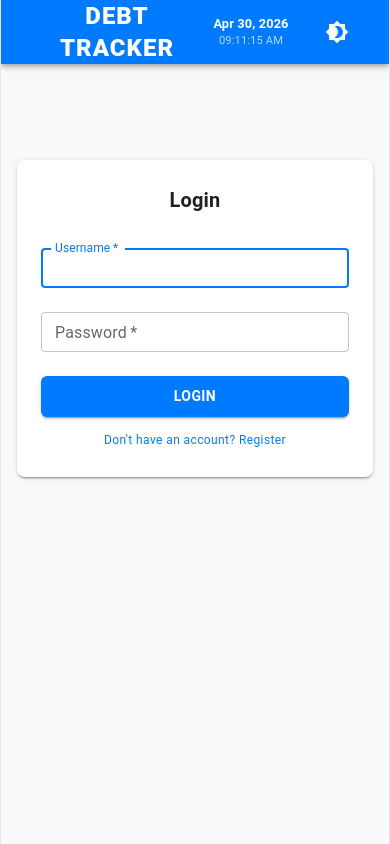
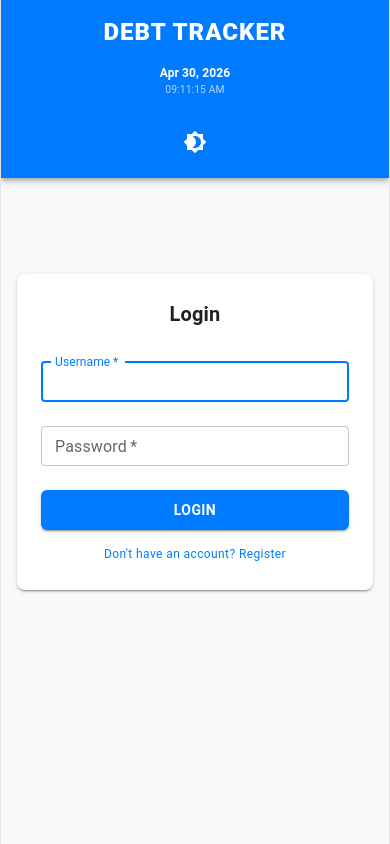
Before and after one commit to anamaricriscaravana/debt-tracker, a React (Vite) app in the folder frontend/: page / in a window 390 px wide. Built offline with nearby package versions, Linux system fonts and the light colour scheme.

Commit message:
style: add to record button color and center-align AppBar elements for mobile responsive view

```diff
--- a/frontend/src/App.jsx
+++ b/frontend/src/App.jsx
@@ -81,15 +81,37 @@ function App() {
           position="static"
           sx={{ bgcolor: mode === 'dark' ? '#000000' : '#007bff', transition: 'background-color 0.3s' }}
         >
-          <Toolbar sx={{ justifyContent: 'space-between', px: 4 }}>
-            <Typography variant="h5" sx={{ fontWeight: '900', letterSpacing: '1px', color: '#fff' }}>
+          <Toolbar sx={{
+            flexDirection: { xs: 'column', md: 'row' },
+            alignItems: 'center', // I-center lahat ng stack items vertically sa mobile
+            gap: { xs: 2, md: 0 },
+            py: { xs: 2, md: 1 },
+            px: 4
+          }}>
+            {/* 1. Title */}
+            <Typography variant="h5" sx={{
+              fontWeight: '900',
+              letterSpacing: '1px',
+              color: '#fff',
+              textAlign: 'center', // I-center ang "DEBT TRACKER" text
+              width: { xs: '100%', md: 'auto' }
+            }}>
               DEBT TRACKER
             </Typography>
 
-            <Box sx={{ display: 'flex', alignItems: 'center', gap: 3, ml: 'auto', mr: 2 }}>
+            {/* 2. Middle Section (Balance & Time) */}
+            <Box sx={{
+              display: 'flex',
+              alignItems: 'center',
+              justifyContent: 'center', // ETO ANG FIX: I-center ang balance at date sa mobile
+              width: { xs: '100%', md: 'auto' }, // Kunin ang buong lapad sa mobile
+              gap: { xs: 3, sm: 4 },
+              flexDirection: 'row',
+              ml: { md: 'auto' },
+              mr: { md: 2 }
+            }}>
               {token && (
-                <>
-                  <Box sx={{ textAlign: 'right', color: '#fff' }}>
+                <Box sx={{ textAlign: 'center', color: '#fff' }}> {/* Ginawang textAlign: center */}
                   <Typography variant="caption" sx={{ display: 'block', opacity: 0.7, fontSize: '0.65rem' }}>
                     {currentView === 'active' ? 'Active Balance' : 'Total Settled'}
                   </Typography>
@@ -97,22 +119,30 @@ function App() {
                     ₱{totalDebt.toLocaleString()}
                   </Typography>
                 </Box>
-                  <div style={{ height: '30px', width: '1px', backgroundColor: 'rgba(255,255,255,0.3)' }}></div>
-                </>
               )}
 
-              <Box sx={{ textAlign: 'center', color: '#fff', minWidth: '100px' }}>
-                <Typography sx={{ fontWeight: 'bold', fontSize: '0.8rem' }}>
+              {/* Divider - Itago sa mobile para mas malinis */}
+              <Box sx={{ height: '30px', width: '1px', bgcolor: 'rgba(255,255,255,0.3)', display: { xs: 'none', sm: 'block' } }} />
+
+              <Box sx={{ textAlign: 'center', color: '#fff' }}>
+                <Typography sx={{ fontWeight: 'bold', fontSize: '0.75rem' }}>
                   {currentTime.toLocaleDateString('en-US', { month: 'short', day: 'numeric', year: 'numeric' })}
                 </Typography>
-                <Typography sx={{ opacity: 0.7, fontSize: '0.7rem' }}>
+                <Typography sx={{ opacity: 0.7, fontSize: '0.65rem' }}>
                   {currentTime.toLocaleTimeString([], { hour: '2-digit', minute: '2-digit', second: '2-digit' })}
                 </Typography>
               </Box>
             </Box>
 
-            <Box sx={{ display: 'flex', alignItems: 'center', gap: 1 }}>
-              {/* Theme Toggle with Tooltip */}
+            {/* 3. Right Icons Section */}
+            <Box sx={{
+              display: 'flex',
+              alignItems: 'center',
+              justifyContent: 'center', // I-center din ang icons sa ilalim
+              width: { xs: '100%', md: 'auto' },
+              gap: 2,
+              mt: { xs: 1, md: 0 }
+            }}>
               <Tooltip title={mode === 'dark' ? "Switch to Light Mode" : "Switch to Dark Mode"} arrow>
                 <IconButton onClick={toggleColorMode} color="inherit">
                   {mode === 'dark' ? <Brightness7Icon /> : <Brightness4Icon />}
@@ -120,23 +150,18 @@ function App() {
               </Tooltip>
 
               {token && (
-                <>
-                  <Tooltip title="Account settings">
                 <IconButton onClick={handleProfileClick} sx={{ p: 0 }}>
-                      <Avatar
-                        sx={{
-                          bgcolor: 'tertiary.main',
-                          width: 32,
-                          height: 32,
-                          fontSize: '0.9rem',
-                          fontWeight: 'bold',
+                  <Avatar sx={{
+                    bgcolor: mode === 'dark' ? '#007bff' : '#0056b3',
+                    width: 32, height: 32, fontSize: '0.85rem', fontWeight: 'bold',
                     border: '2px solid rgba(255,255,255,0.2)'
-                        }}
-                      >
+                  }}>
                     {localStorage.getItem('username')?.charAt(0).toUpperCase()}
                   </Avatar>
                 </IconButton>
-                  </Tooltip>
+              )}
+            </Box>
+          </Toolbar>
 
           <Menu
             anchorEl={anchorEl}
@@ -178,10 +203,6 @@ function App() {
               <LogoutIcon fontSize="small" sx={{ mr: 1 }} /> Logout
             </MenuItem>
           </Menu>
-                </>
-              )}
-            </Box>
-          </Toolbar>
         </AppBar>
 
         <Box sx={{ flexGrow: 1 }}>
--- a/frontend/src/components/DebtTracker.jsx
+++ b/frontend/src/components/DebtTracker.jsx
@@ -249,7 +249,7 @@ const DebtTracker = ({ darkMode, setHeaderTotal, setHeaderView }) => {
                                         <label className="form-label small fw-bold">Due Date</label>
                                         <input name="dueDate" type="date" className={`form-control form-control-sm shadow-none ${darkMode ? 'bg-dark border-dark text-white' : ''}`} value={formData.dueDate} onChange={handleChange} />
                                     </div>
-                                    <button type="submit" className={`btn ${darkMode ? 'btn-info text-dark' : 'btn-primary'} w-100 fw-bold py-2 shadow-sm`}>Add to Record</button>
+                                    <button type="submit" className={`btn ${darkMode ? 'btn-primary text-white' : 'btn-primary'} w-100 fw-bold py-2 shadow-sm`}>Add to Record</button>
                                 </form>
                             </div>
                         </div>
```
Lines whose indentation alone changed are shown as unchanged.
